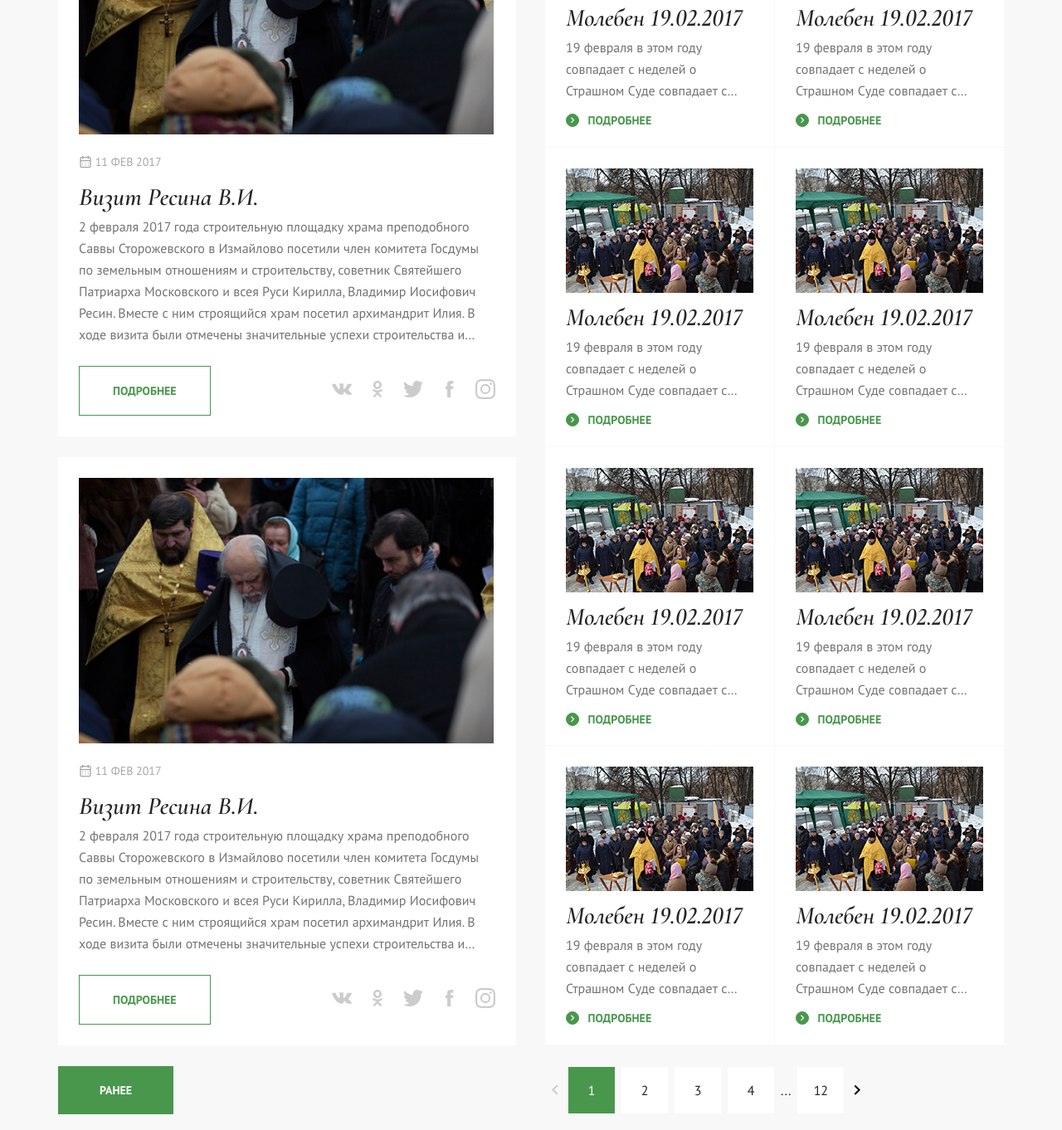
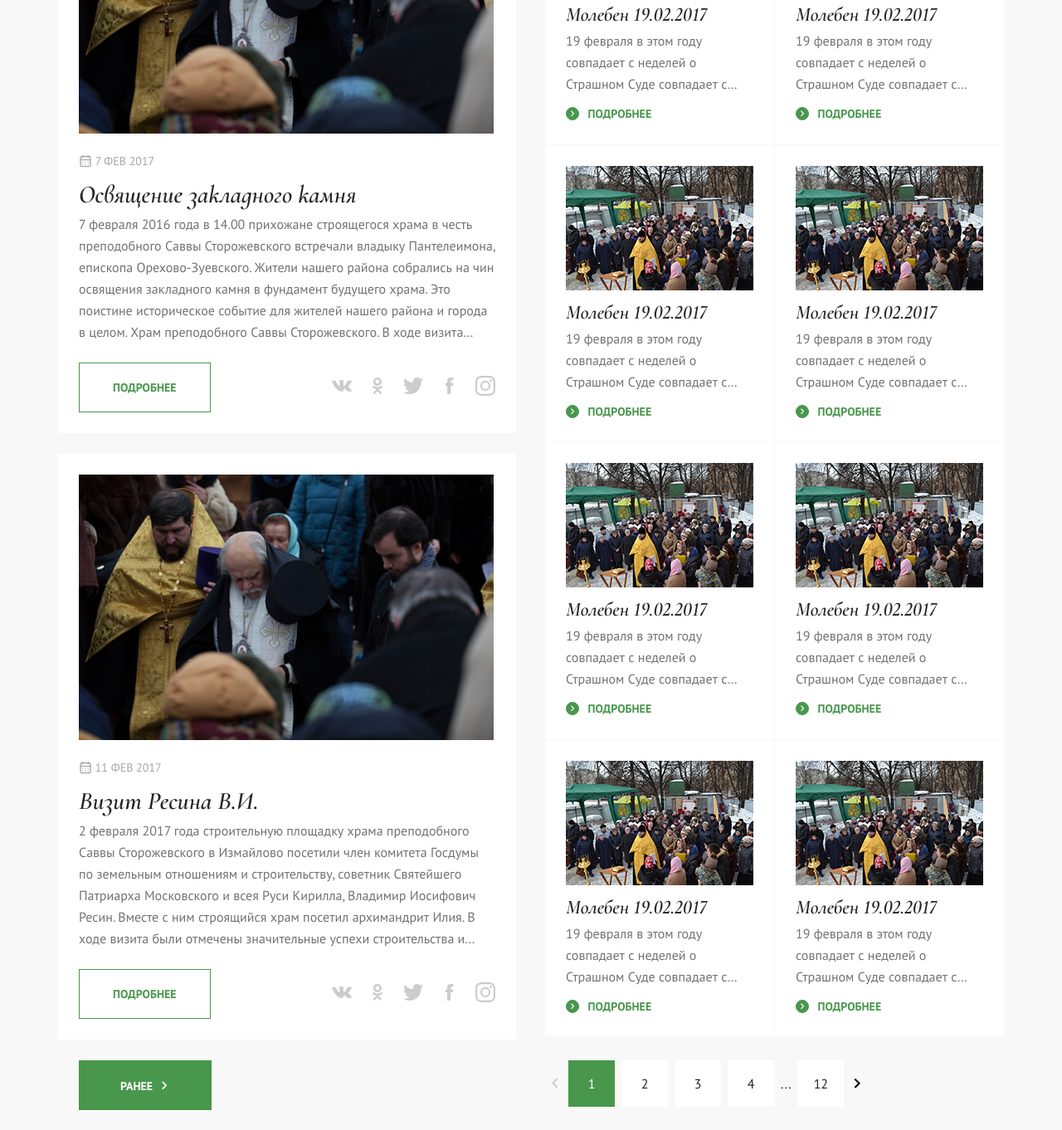
Before and after one commit to Vasiliy11/test_nb, a website: page app/index.html in a window 1280 px wide. Shown: the part 1018-2380 px from the top of the page at 83% size. Drawn offline with nearby package versions, Linux system fonts and the light colour scheme; files that its build step writes are made by us from their sources; files whose address does not match are found by name.

Commit message:
fix issues

```diff
--- a/app/index.html
+++ b/app/index.html
@@ -28,7 +28,6 @@
             Православной Церкви (Московский Патриархат)
           </h2>
         </div>
-        <hr />
         <nav class="header__nav">
           <div class="burger__menu">
             <div></div>
@@ -54,7 +53,7 @@
             >
               <div class="container">
                 <div class="slider__item-info">
-                  <h4 class="item-info__title">Дорогие братья и сестры</h4>
+                  <h4 class="item-info__title">Дорогие братья<br> и сестры</h4>
                   <p class="item-info__text">
                     Приглашаем Вас каждое воскресенье в 13.00 на молебен о
                     строительстве Храма преподобного Саввы Сторожевского.
@@ -71,7 +70,7 @@
             >
               <div class="container">
                 <div class="slider__item-info">
-                  <h4 class="item-info__title">Дорогие братья и сестры</h4>
+                  <h4 class="item-info__title">Дорогие братья<br> и сестры</h4>
                   <p class="item-info__text">
                     Приглашаем Вас каждое воскресенье в 13.00 на молебен о
                     строительстве Храма преподобного Саввы Сторожевского.
@@ -88,7 +87,7 @@
             >
               <div class="container">
                 <div class="slider__item-info">
-                  <h4 class="item-info__title">Дорогие братья и сестры</h4>
+                  <h4 class="item-info__title">Дорогие братья<br> и сестры</h4>
                   <p class="item-info__text">
                     Приглашаем Вас каждое воскресенье в 13.00 на молебен о
                     строительстве Храма преподобного Саввы Сторожевского.
@@ -118,15 +117,11 @@
                 <svg class="social-icon">
                   <use xlink:href="./images/sprite.svg#calendar-alt"></use>
                 </svg>
-                11 фев 2017
+                7 фев 2017
               </p>
-              <h2 class="article__title">Визит Ресина В.И.</h2>
+              <h2 class="article__title">Освящение закладного камня</h2>
               <p class="article__text">
-                2 февраля 2017 года строительную площадку храма преподобного
-                Саввы Сторожевского в Измайлово посетили член комитета Госдумы
-                по земельным отношениям и строительству, советник Святейшего
-                Патриарха Московского и всея Руси Кирилла, Владимир Иосифович
-                Ресин. Вместе с ним строящийся храм посетил архимандрит Илия. В
+                7 февраля 2016 года в 14.00 прихожане строящегося храма в честь преподобного Саввы Сторожевского встречали владыку Пантелеимона, епископа Орехово-Зуевского. Жители нашего района собрались на чин освящения закладного камня в фундамент будущего храма. Это поистине историческое событие для жителей нашего района и города в целом. Храм преподобного Саввы Сторожевского. В
                 ходе визита были отмечены значительные успехи строительства и
                 ходе визита были отмечены значительные успехи строительства и
                 ходе визита были отмечены значительные успехи строительства и
@@ -216,7 +211,11 @@
                 </div>
               </div>
             </div>
-            <a href="#" class="btn article__btn">Ранее</a>
+            <a href="#" class="btn article__btn">Ранее
+              <svg class="article__btn-icon">
+                <use xlink:href="./images/sprite.svg#arrright"></use>
+              </svg>
+            </a>
           </div>
           <div class="articles__column articles__column--second">
             <div class="article__small">
@@ -491,7 +490,6 @@
             </div>
           </div>
         </div>
-        <hr />
         <div class="footer-bottom">
           © 2017 Храм святого преподобного Саввы Сторожевского
         </div>
--- a/app/scss/_articles.scss
+++ b/app/scss/_articles.scss
@@ -72,9 +72,10 @@
     font-weight: 600;
     font-style: italic;
     color: $title_color;
-    margin-top: 15px;
+    margin-top: 13px;
     &--sm {
-      margin-top: 7px;
+      margin-top: 8px;
+      font-size: 24px;
     }
   }
   &__text {
@@ -93,7 +94,7 @@
     -webkit-line-clamp: 3;
   }
   &__buttons {
-    margin-top: 25px;
+    margin-top: 24px;
     display: flex;
     justify-content: space-between;
     align-items: center;
@@ -138,9 +139,19 @@
     }
   }
   &__btn {
-    padding: 20px 50px;
+    padding: 20px 47px 20px 50px;
+    margin-left: 25px;
+    width: 160px;
+    &-icon{
+      height: 21px;
+      width: 20px;
+      fill: $white_color;
+      margin-bottom: -5px;
+    }
     @media (max-width: 1140px) {
-      margin-bottom: 30px;
+      display: block;
+      text-align: center;
+      margin: 0 auto 30px;
     }
   }
 }
--- a/app/scss/_build.scss
+++ b/app/scss/_build.scss
@@ -17,7 +17,11 @@
   @media (max-width: 450px) {
     padding-top: 400px;
     &__buttons {
-      display: block;
+      flex-direction: column;
+      align-items: center;
+      p{
+        margin-bottom: 10px;
+      }
     }
   }
 }
--- a/app/scss/_footer.scss
+++ b/app/scss/_footer.scss
@@ -12,6 +12,7 @@
   }
   &-bottom {
     padding: 16px 0;
+    border-top: 1px solid $subtitle_color;
   }
   &__title {
     @media (max-width: 540px) {
--- a/app/scss/_global.scss
+++ b/app/scss/_global.scss
@@ -64,7 +64,8 @@ a {
   cursor: pointer;
   display: none;
   margin-top: 15px;
-  margin-left: 5px;
+  margin-right: 5px;
+  margin-left: auto;
   div {
     width: 100%;
     height: 2px;
@@ -120,8 +121,10 @@ a {
     height: 24px;
     cursor: pointer;
   }
+  @media(max-width: 1140px){
+    justify-content: center;
+  }
   @media (max-width: 540px) {
-    justify-content: center;
     &__item {
       font-size: 12px;
       width: 40px;
--- a/app/scss/_header.scss
+++ b/app/scss/_header.scss
@@ -4,6 +4,7 @@
     min-height: 150px;
     text-align: center;
     padding-top: 40px;
+    border-bottom: 1px solid $article_color;
   }
   &__nav {
     ul {
@@ -15,7 +16,7 @@
           text-transform: uppercase;
           font-family: $global_font;
           line-height: 1.5;
-          font-weight: 700;
+          font-weight: 400;
           color: $subtitle_color;
           &:hover,
           &.active {
```
Also changed, not shown: test_NetLab/index.html (+11 -13 lines), test_NetLab/css/style.css, test_NetLab/css/style.min.css.
